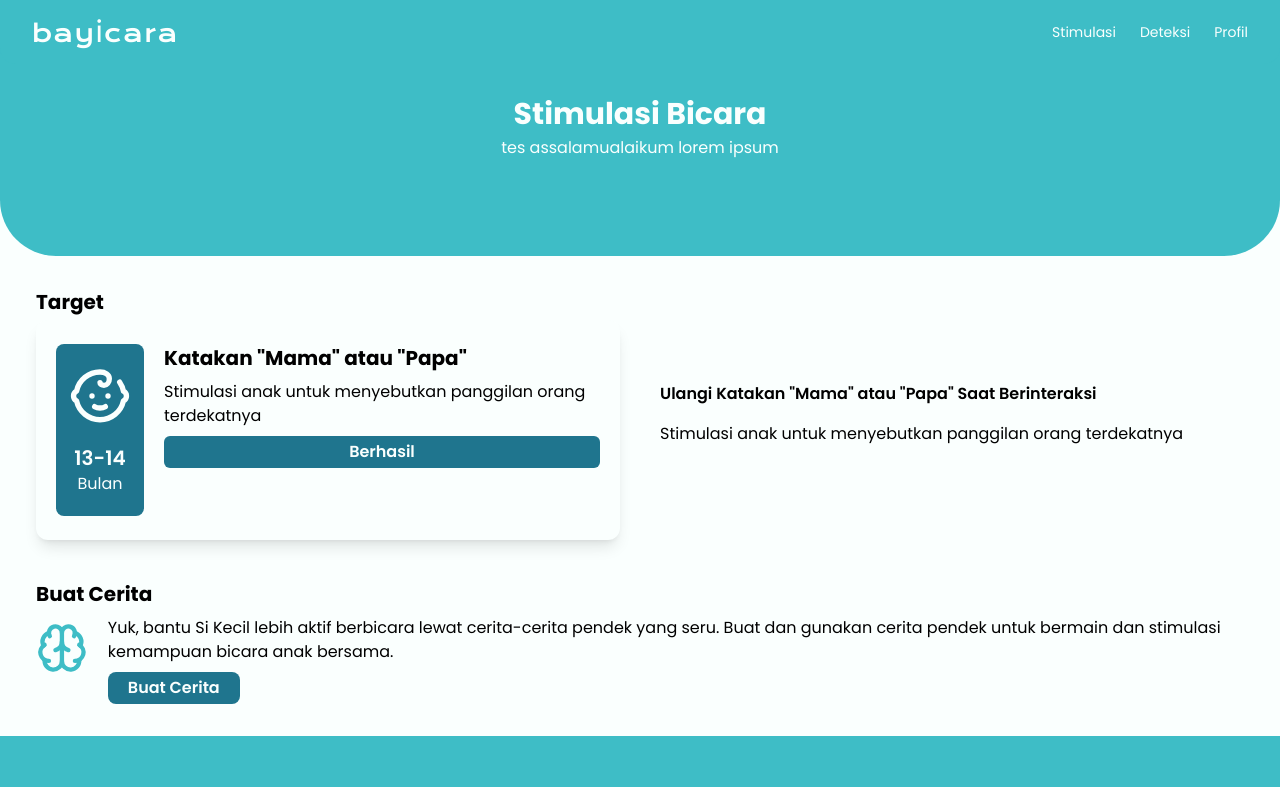
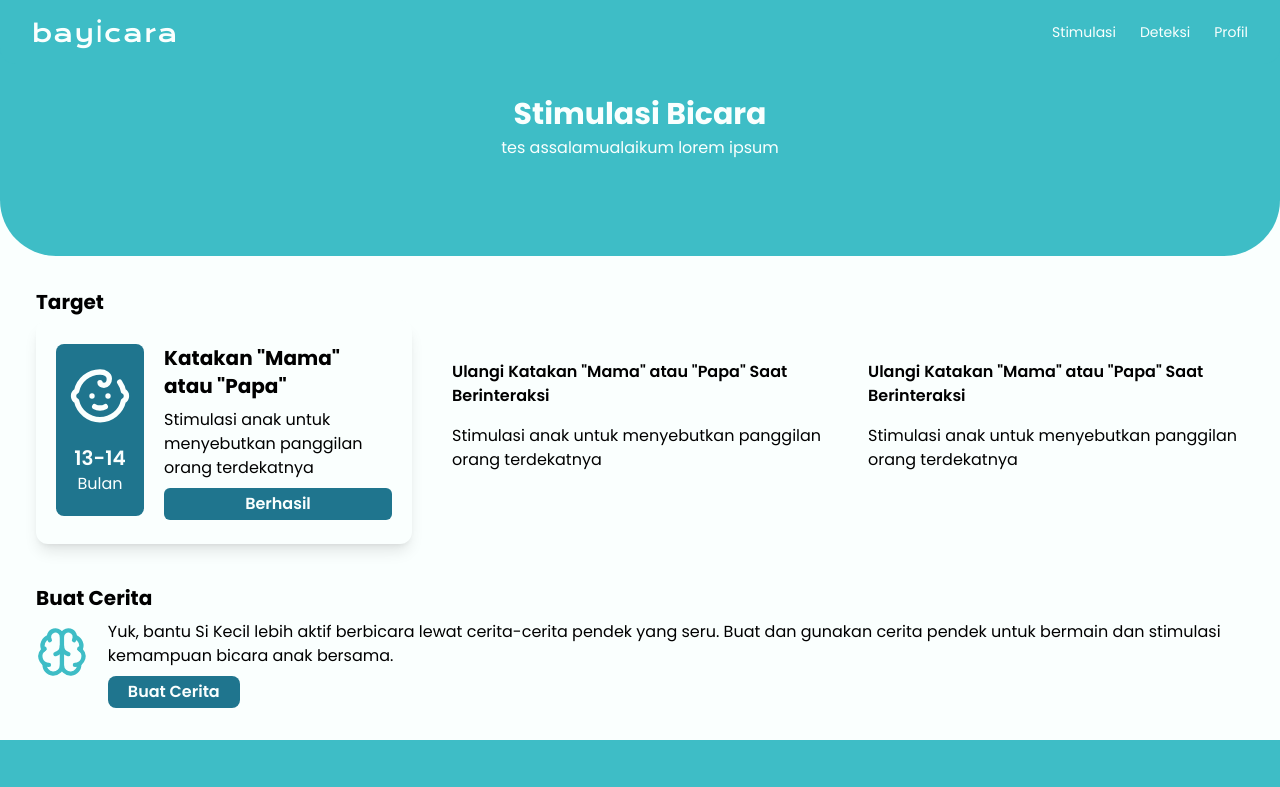
Before and after one commit to marsyaaurl/bayicara, a Next.js app: page /stimulasi/1 in a window 1280 px wide. Shown: the top 787 px of the page. Built offline with nearby package versions, Linux system fonts and the light colour scheme.

Commit message:
milestone

```diff
--- a/app/stimulasi/[milestone_id]/page.tsx
+++ b/app/stimulasi/[milestone_id]/page.tsx
@@ -38,6 +38,12 @@ const DetailedMilestonePage = async ({ params }: PageProps) => {
             </h2>
             <p>{currentMilestone.desc}</p> {/* Display the description */}
           </div>
+          <div className='flex flex-col gap-y-4 w-1/2'>
+            <h2 className='font-semibold bg-transparent'>
+              Ulangi {currentMilestone.title} Saat Berinteraksi
+            </h2>
+            <p>{currentMilestone.desc}</p> {/* Display the description */}
+          </div>
         </div>
 
         <ClientStoryGenerator milestone={currentMilestone} />
```
